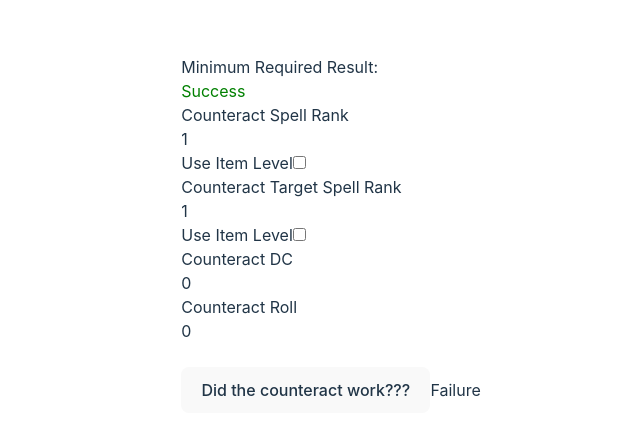
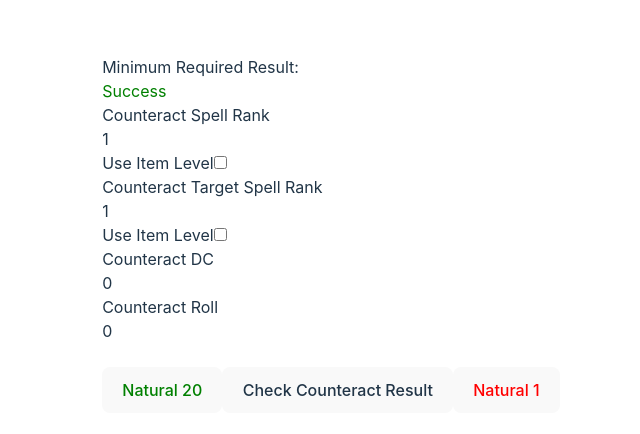
Before and after one commit to peterdubeau/2e-counteract-calculator, a React (Vite) app: page / in a window 1280 px wide. Shown: the part 166-600 px from the top of the page, without its empty margins (309-949 px from the left). Built offline with nearby package versions, Linux system fonts and the light colour scheme.

Commit message:
added crit logic, seems to work

```diff
--- a/src/App.tsx
+++ b/src/App.tsx
@@ -4,6 +4,7 @@ import ItemLevelForm from "./components/itemLevelForm";
 import SuccessRequirementMessage from "./components/successRequirementMessage";
 import CounteractResults from "./components/counteractResults";
 import { SuccessLevel, SuccessLevelDetail, UseItemLevel } from "./types/index";
+import Explanation from './components/explanation';
 
 export default function App() {
   const [counteractAttemptLevel, setCounteractAttemptLevel] =
@@ -17,6 +18,7 @@ export default function App() {
     target: false,
     attempt: false,
   });
+  const [showResults, setShowResults] = useState<boolean>(false)
 
   const successLevel: SuccessLevel = useMemo(
     () => ({
@@ -57,6 +59,7 @@ export default function App() {
   );
 
   useEffect(() => {
+    setShowResults(false)
     if (counteractAttemptLevel === 0 || counteractTargetLevel === 0) {
       setSuccessRequirements(successLevel.none);
     } else {
@@ -67,6 +70,8 @@ export default function App() {
     counteractTargetLevel,
     calculateRequiredSuccess,
     successLevel.none,
+    counteractDC,
+    counteractRoll
   ]);
 
   const toggleUseItemLevelTarget = useCallback((val: boolean) => {
@@ -142,7 +147,14 @@ export default function App() {
         setCounteractResult={setCounteractResult}
         counteractResult={counteractResult}
         disableCheckButton={disableCheckButton}
+        showResults={showResults}
+        setShowResults={setShowResults}
       />
+
+      {/* <Explanation
+        color="red"
+        text="hello!"
+      /> */}
     </div>
   );
 }
--- a/src/components/counteractResults.tsx
+++ b/src/components/counteractResults.tsx
@@ -10,44 +10,87 @@ export default function CounteractResults({
   setCounteractResult,
   counteractResult,
   disableCheckButton,
+  showResults,
+  setShowResults,
 }: CounteractResultsProps) {
-  function handleResult() {
+  function handleResult(crit?: boolean, isNatural20?: boolean) {
+    const { critSuccess, success, failure, impossible } = successLevel;
+    const counteractAttemptTotal = calculateCounteractRoll(crit, isNatural20);
+    setShowResults(true);
     switch (successRequirements.text) {
-      case successLevel.success.text:
-        if (counteractRoll >= counteractDC) {
+      case success.text:
+        if (counteractAttemptTotal >= counteractDC) {
           setCounteractResult(true);
         } else {
           setCounteractResult(false);
         }
         break;
 
-      case successLevel.critSuccess.text:
-        if (counteractRoll >= counteractDC + 10) {
-          setCounteractResult(true);
-        } else {
-          setCounteractResult(false);
-        }
-        break;
-      case successLevel.failure.text:
-        if (counteractRoll >= counteractDC - 10) {
+      case critSuccess.text:
+        if (counteractAttemptTotal >= counteractDC + 10) {
           setCounteractResult(true);
         } else {
           setCounteractResult(false);
         }
         break;
 
-      case successLevel.impossible.text:
+      case failure.text:
+        if (counteractAttemptTotal >= counteractDC - 10) {
+          setCounteractResult(true);
+        } else {
+          setCounteractResult(false);
+        }
+        break;
+
+      case impossible.text:
         setCounteractResult(false);
+        break;
     }
+  }
+
+  function calculateCounteractRoll(
+    crit?: boolean,
+    isNatural20?: boolean
+  ): number {
+    let rollModifier: number = 0;
+
+    if (crit) {
+      rollModifier = isNatural20 ? 10 : -10;
+    }
+
+    return counteractRoll + rollModifier;
   }
 
   return (
     <>
+      <button
+        onClick={() => handleResult(true, true)}
+        disabled={disableCheckButton}
+        style={{ color: "green" }}
+      >
+        Natural 20
+      </button>
+
       <button onClick={() => handleResult()} disabled={disableCheckButton}>
-        Did the counteract work???
+        Check Counteract Result
       </button>
-      {}
-      {counteractResult ? "Success!" : "Failure"}
+
+      <button
+        onClick={() => handleResult(true, false)}
+        disabled={disableCheckButton}
+        style={{ color: "red" }}
+      >
+        Natural 1
+      </button>
+      {showResults ? (
+        counteractResult ? (
+          <p style={{ color: "green" }}>Success!</p>
+        ) : (
+          <p style={{ color: "red" }}>Failure</p>
+        )
+      ) : (
+        ""
+      )}
     </>
   );
 }
--- a/src/components/explanation.tsx
+++ b/src/components/explanation.tsx
@@ -4,7 +4,9 @@ import { ExplanationProps } from "../types";
 export default function Explanation ({text, color}: ExplanationProps) {
   return(
     <div style={{color: color}}>
-      {text}
+      This counteract check was **STATUS**
+      The The counteracting action was **X** levels **HIGHER/LOWER** than the targeted effect.
+      Because the counteracting action was **RANGE** levels **HIGHER/LOWER** than the targeted effect, a **SUCCESS LEVEL** roll was required
     </div>
   )
 }
--- a/src/types/index.tsx
+++ b/src/types/index.tsx
@@ -1,5 +1,3 @@
-
-
 export type CounteractResultsProps = {
   counteractRoll: number,
   counteractDC: number,
@@ -7,7 +5,9 @@ export type CounteractResultsProps = {
   successRequirements: SuccessLevelDetail,
   setCounteractResult: any,
   counteractResult: boolean,
-  disableCheckButton: boolean
+  disableCheckButton: boolean,
+  showResults: boolean,
+  setShowResults: any
 }
 
 export type ExplanationProps = {
```
